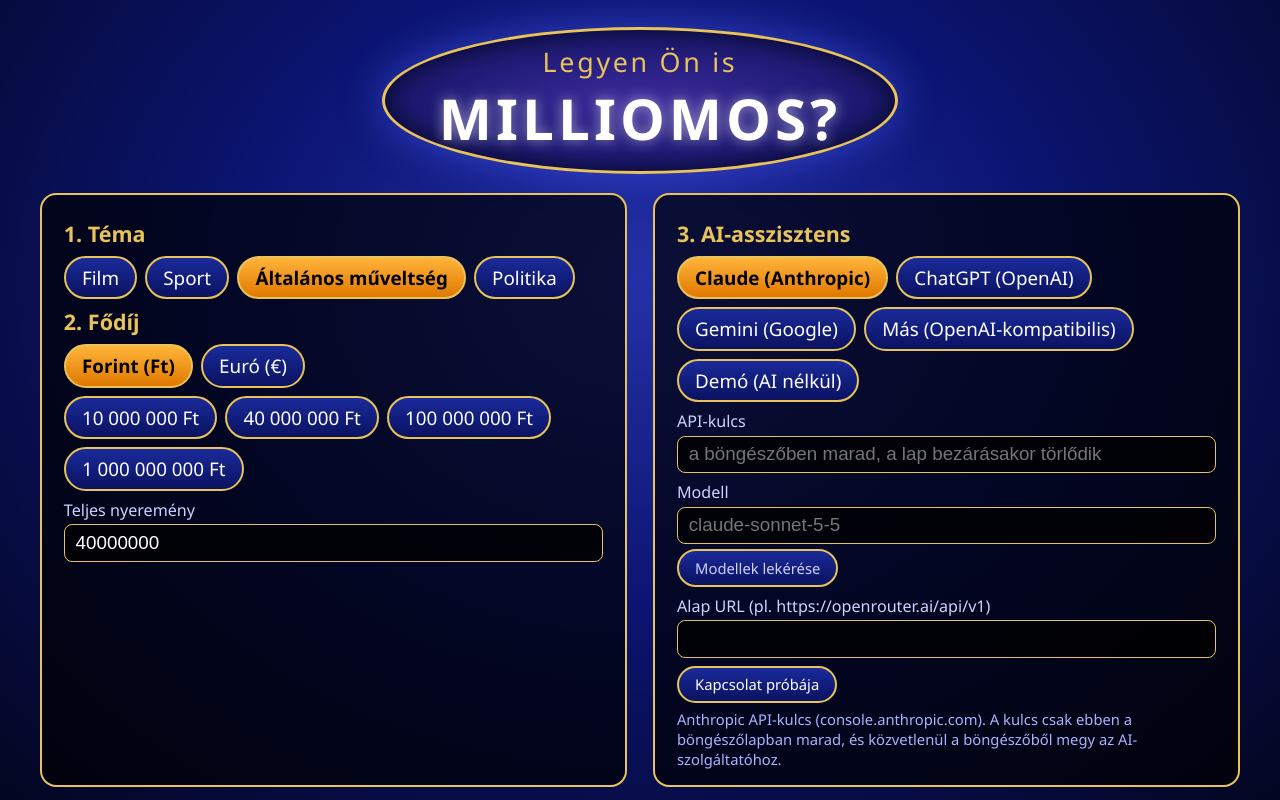
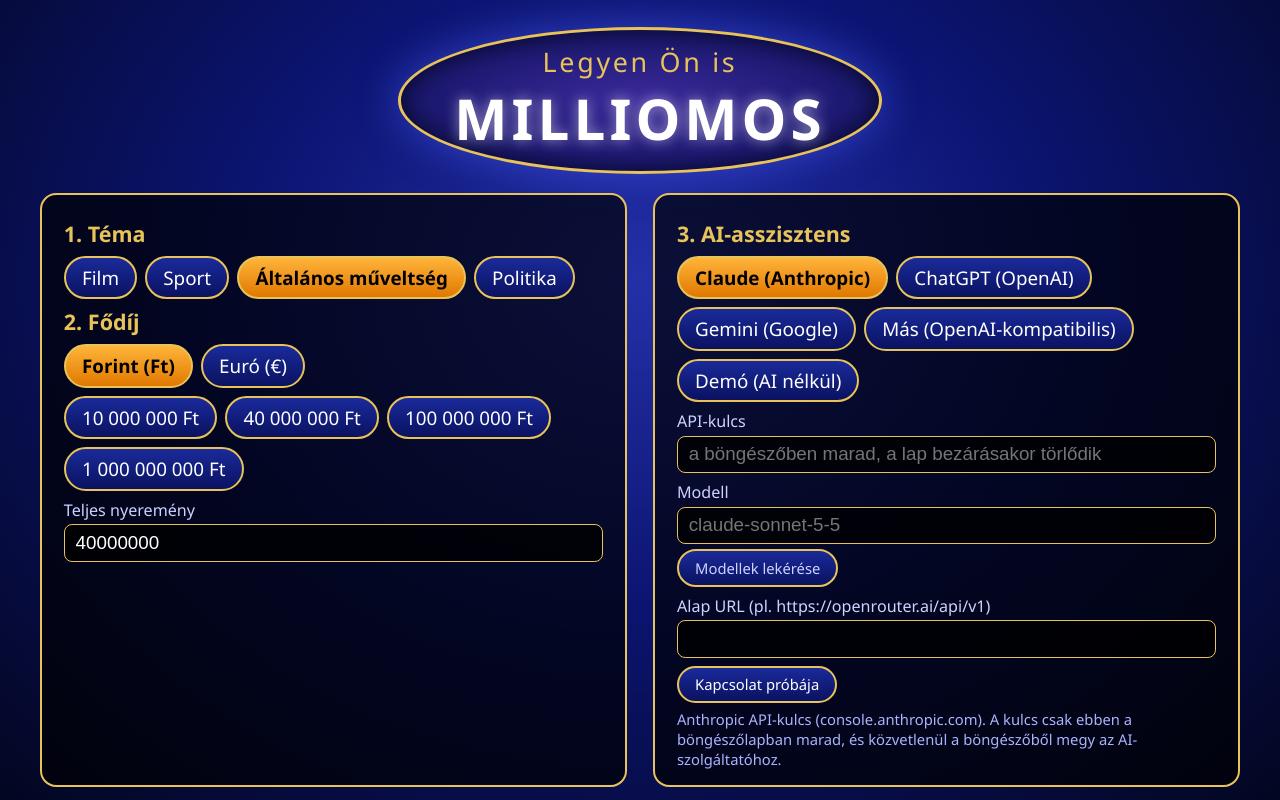
Before and after one commit to gojkohu/milliomos, a plain HTML site: page index.html in a window 1280 px wide. Drawn offline with Linux system fonts and the light colour scheme.

Commit message:
Logó: kérdőjel elhagyva
Co-Authored-By: Claude Sonnet 5.5 <noreply@anthropic.com>
Claude-Session: https://claude.ai/code/session_01FAproqFjMjRuTt4cHLoqYq

```diff
--- a/index.html
+++ b/index.html
@@ -11,7 +11,7 @@
 
   <!-- KEZDŐKÉPERNYŐ -->
   <section id="kezdo" class="kepernyo aktiv">
-    <div class="logo"><span>Legyen Ön is</span><b>MILLIOMOS?</b></div>
+    <div class="logo"><span>Legyen Ön is</span><b>MILLIOMOS</b></div>
     <div class="kezdo-racs">
       <div class="doboz">
         <h3>1. Téma</h3>
@@ -51,7 +51,7 @@
 
   <!-- BETÖLTÉS -->
   <section id="betoltes" class="kepernyo">
-    <div class="logo"><span>Legyen Ön is</span><b>MILLIOMOS?</b></div>
+    <div class="logo"><span>Legyen Ön is</span><b>MILLIOMOS</b></div>
     <p class="betoltes-szoveg">Az AI most állítja össze a kérdéseket…</p>
     <div class="pontok"><i></i><i></i><i></i></div>
     <p id="idoszamlalo" class="sugo"></p>
@@ -70,7 +70,7 @@
         </div>
         <div class="tema-cimke" id="tema-cimke"></div>
       </div>
-      <div class="kozep"><div class="logo kicsi"><span>Legyen Ön is</span><b>MILLIOMOS?</b></div></div>
+      <div class="kozep"><div class="logo kicsi"><span>Legyen Ön is</span><b>MILLIOMOS</b></div></div>
       <div class="also">
         <div class="kerdes-doboz hex" id="kerdes"></div>
         <div class="valaszok" id="valaszok"></div>
@@ -93,7 +93,7 @@
 
   <!-- VÉGE -->
   <section id="vege" class="kepernyo">
-    <div class="logo"><span>Legyen Ön is</span><b>MILLIOMOS?</b></div>
+    <div class="logo"><span>Legyen Ön is</span><b>MILLIOMOS</b></div>
     <p id="vege-cim" class="vege-cim"></p>
     <p id="vege-osszeg" class="vege-osszeg"></p>
     <button id="ujra" class="nagy-gomb">Új játék</button>
```
